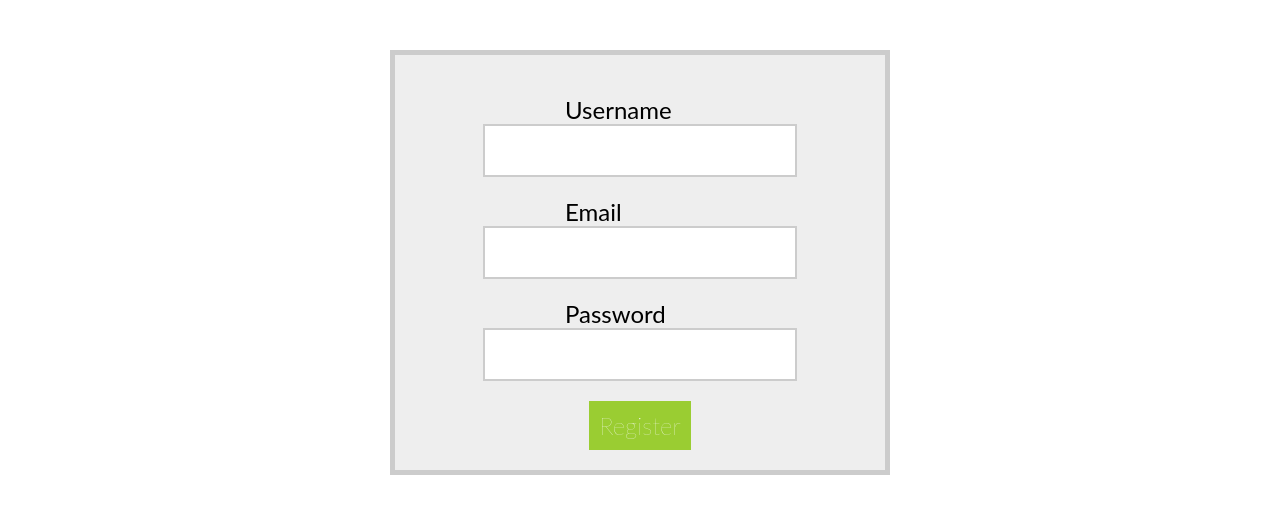
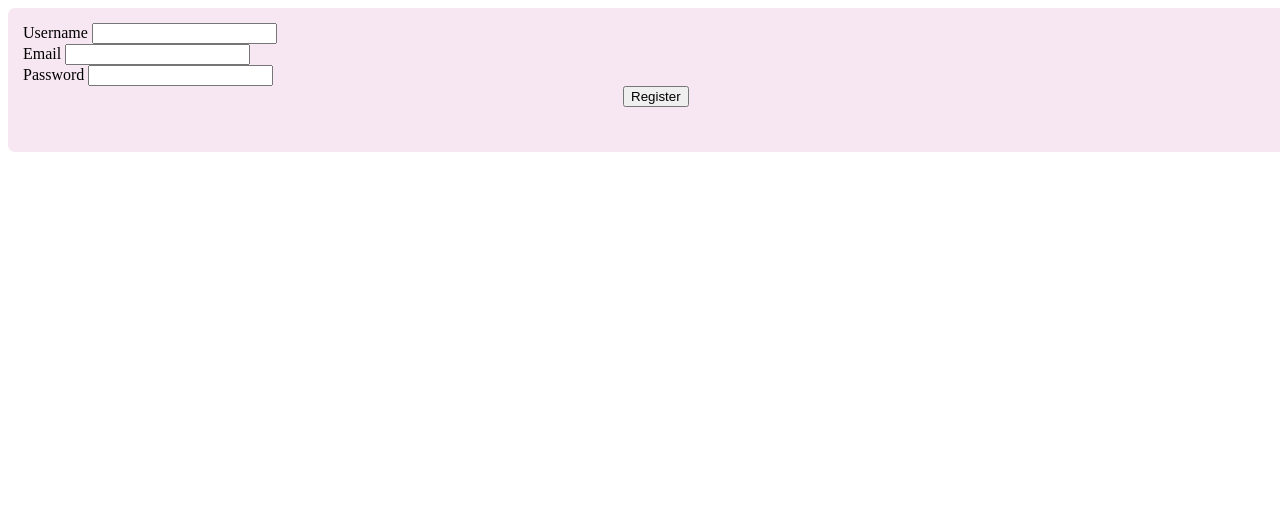
Before and after one commit to Mazutti12/cardapiopw3, a PHP site: page /register.php in a window 1280 px wide. Shown: the top 524 px of the page. Run offline with PHP 8.4, Linux system fonts and the light colour scheme.

Commit message:
Update style.css

```diff
--- a/frontend/login/style/style.css
+++ b/frontend/login/style/style.css
@@ -1,59 +1,15 @@
-* {
-    padding: 0;
-    margin: 0;
-    box-sizing: border-box;
+form{
+    background-color: rgb(247, 231, 242);
+    border-radius: 7px;
+
+    width: 100%;
+    padding: 15px;
+
 }
-body {
-    margin: 50px auto;
-    text-align: center;
-    width: 800px;
+button{
+    margin-left:600px;
+    margin-bottom: 30px;
 }
-h1 {
-    font-family: 'Passion One';
-    font-size: 2rem;
-    text-transform: uppercase;
+h2{
+    margin-top: 50px;
 }
-label {
-    width: 150px;
-    display: inline-block;
-    text-align: left;
-    font-size: 1.5rem;
-    font-family: 'Lato';
-}
-input {
-    border: 2px solid #ccc;
-    font-size: 1.5rem;
-    font-weight: 100;
-    font-family: 'Lato';
-    padding: 10px;
-}
-form {
-    margin: 25px auto;
-    padding: 20px;
-    border: 5px solid #ccc;
-    width: 500px;
-    background: #eee;
-}
-div.form-element {
-    margin: 20px 0;
-}
-button {
-    padding: 10px;
-    font-size: 1.5rem;
-    font-family: 'Lato';
-    font-weight: 100;
-    background: yellowgreen;
-    color: white;
-    border: none;
-}
-p.success,
-p.error {
-    color: white;
-    font-family: lato;
-    background: yellowgreen;
-    display: inline-block;
-    padding: 2px 10px;
-}
-p.error {
-    background: orangered;
-}
```
